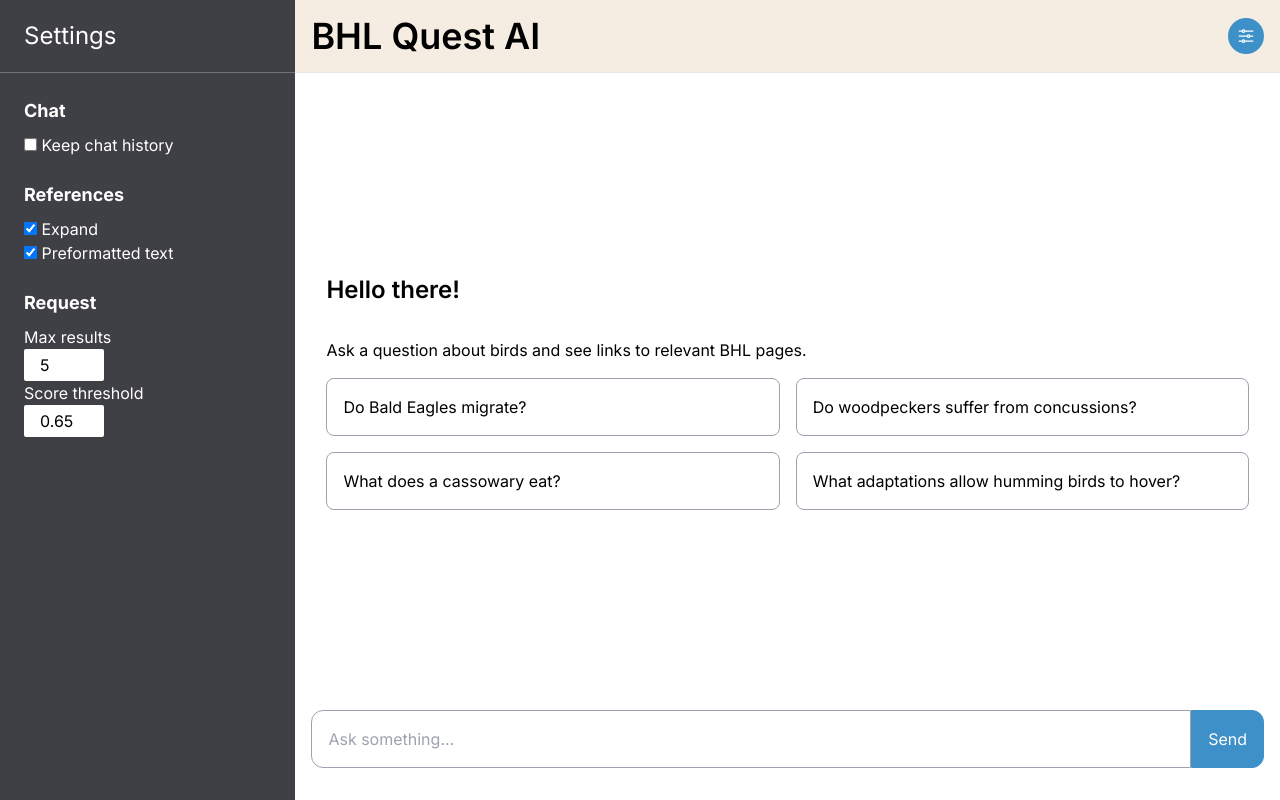
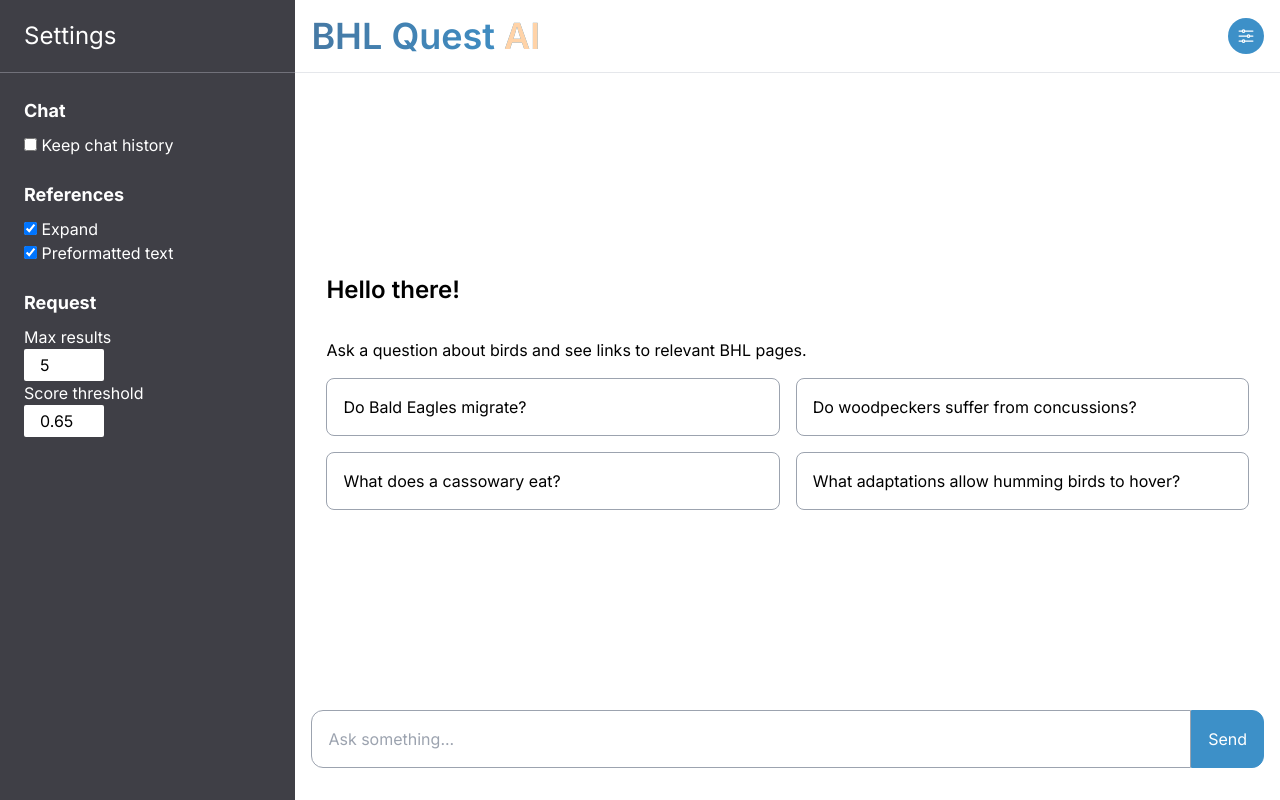
Before and after one commit to jlpereira/bhlquest-chat, a Vue app: page / in a window 1280 px wide. Built offline with nearby package versions, Linux system fonts and the light colour scheme.

Commit message:
Change navbar style

```diff
--- a/src/App.vue
+++ b/src/App.vue
@@ -2,7 +2,7 @@
   <div class="relative z-0 flex h-full w-full overflow-hidden">
     <PanelSettings />
     <div class="flex flex-col h-full justify-between w-full">
-      <div class="w-full bg-secondary-color">
+      <div class="w-full">
         <Navbar />
       </div>
       <div
--- a/src/components/Navbar.vue
+++ b/src/components/Navbar.vue
@@ -2,7 +2,11 @@
   <div
     class="max-w-7xl container mx-auto flex justify-between items-center px-4"
   >
-    <h1 class="text-4xl py-4 font-semibold">BHL Quest AI</h1>
+    <h1
+      class="text-4xl py-4 font-semibold bg-gradient-to-r from-[#4679a4] to-primary-color bg-clip-text text-transparent"
+    >
+      BHL Quest <span class="text-[#ffd3a8]">AI</span>
+    </h1>
     <button
       type="button"
       class="rounded-full bg-primary-color text-primary-text p-2"
@@ -13,6 +17,7 @@
     </button>
   </div>
 </template>
+
 <script setup>
 import IconSettings from '@/components/Icon/IconSettings.vue'
 import { useSettings } from '@/store'
```
